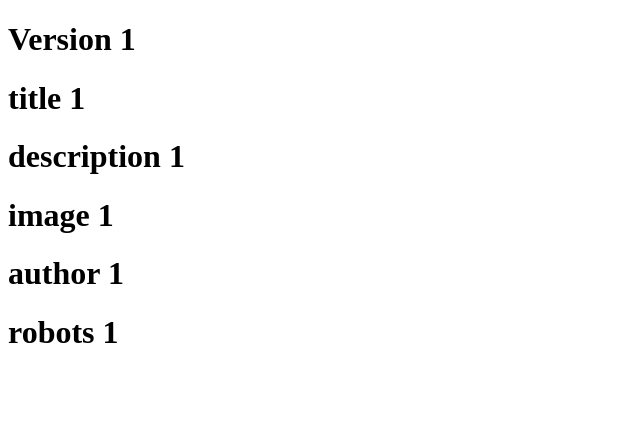
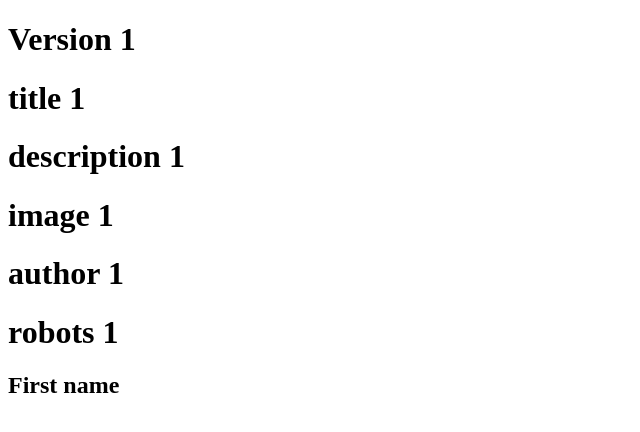
Before and after one commit to developerf03/test, a Nuxt app: page / in a window 1280 px wide. Shown: the top 432 px of the page, without its empty margins (0-640 px from the left). Built offline with nearby package versions, Linux system fonts and the light colour scheme.

Commit message:
Add first name

```diff
--- a/app.vue
+++ b/app.vue
@@ -6,5 +6,7 @@
     <h1>image 1</h1>
     <h1>author 1</h1>
     <h1>robots 1</h1>
+    <!-- section 2 -->
+    <h2>First name</h2>
   </div>
 </template>
```
